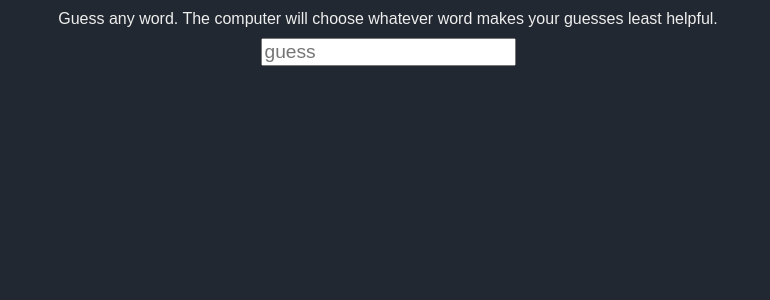
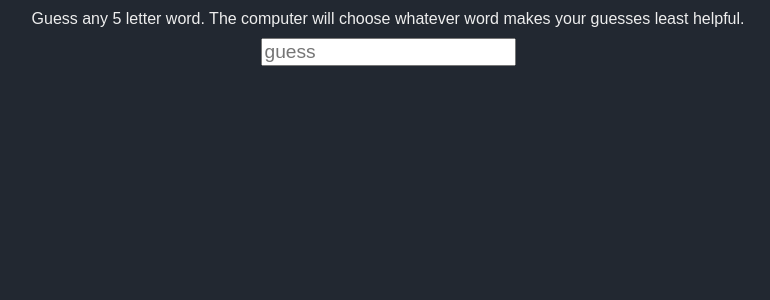
Before and after one commit to JohnMcgillivray/nerdle, a Flask app: page /nerdle/ in a window 1280 px wide. Shown: the part 50-350 px from the top of the page, without its empty margins (252-1022 px from the left). Run offline with Flask 3, Linux system fonts and the light colour scheme; some libraries are stand-ins or nearby versions.

Commit message:
change wording

```diff
--- a/templates/game.html
+++ b/templates/game.html
@@ -1,6 +1,6 @@
 <div id="guesses" class="guesses"></div>
 
-<div id="flavor_text" class="flavor_text">Guess any word. The computer will choose whatever word makes your guesses least helpful.</div>
+<div id="flavor_text" class="flavor_text">Guess any 5 letter word. The computer will choose whatever word makes your guesses least helpful.</div>
 
 <div id="guess_form" class="guess_form">
     <form hx-post="/guess" hx-target="#guesses" hx-swap="beforeend" hx-on::after-request="this.reset()">
```
